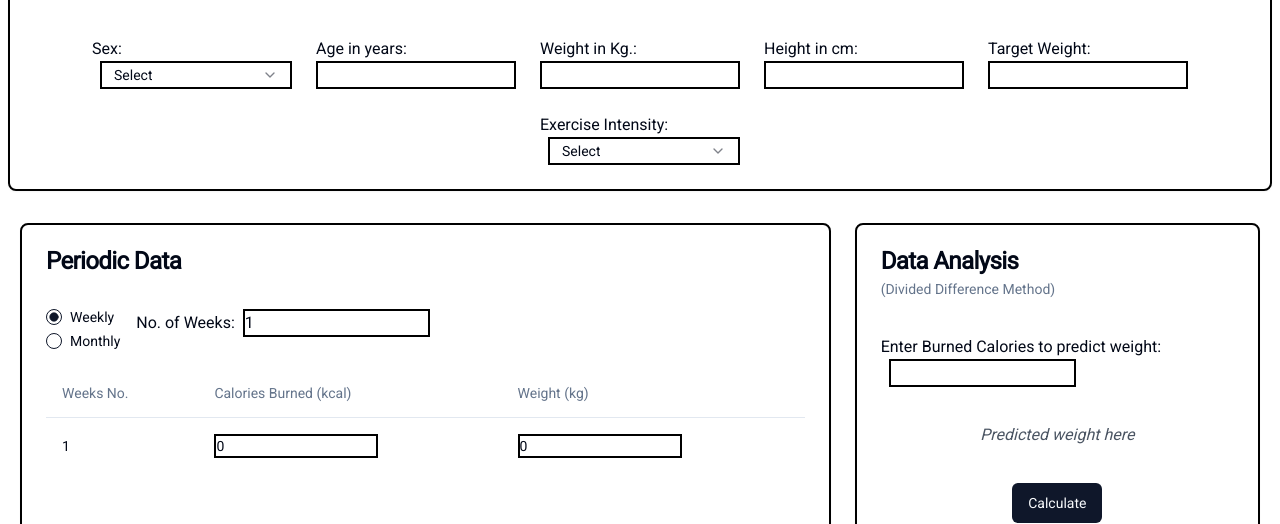
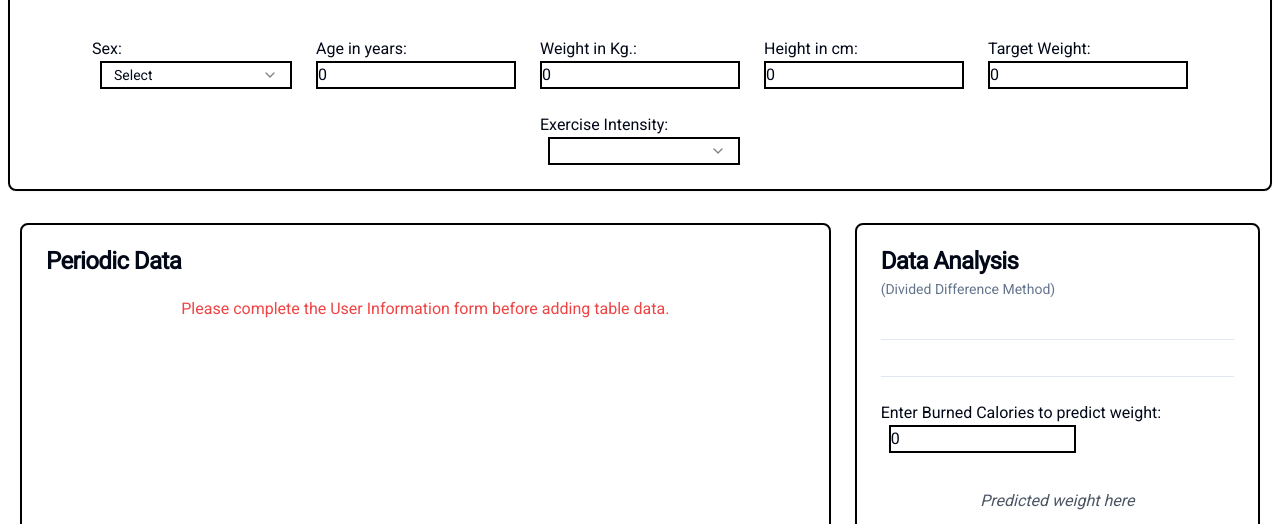
Before and after one commit to vaebelle/Weight-Wise, a Next.js app: page / in a window 1280 px wide. Shown: the part 149-673 px from the top of the page. Built offline with nearby package versions, Linux system fonts and the light colour scheme.

Commit message:
Update: Added BMR and AMR status

```diff
--- /dev/null
+++ b/app/amr.ts
@@ -0,0 +1,5 @@
+export function calculateAMR(bmr: number, activityLevel: number): number{
+    return bmr*activityLevel;
+}
+
+//amr refers to the calories burned through physical activity
--- /dev/null
+++ b/app/bmr.ts
@@ -0,0 +1,22 @@
+interface BMRInput{
+    sex: "male" | "female";
+    weight: number;
+    height: number;
+    age: number;
+}
+
+export function calculateBMR(input: BMRInput): number{
+    const {sex, weight, height, age} = input;
+
+    if (!weight || !height || !age || !sex) {
+        throw new Error("All inputs (sex, weight, height, and age) are required.");
+      }
+
+      if (sex === "male") {
+        return 10 * weight + 6.25 * height - 5 * age + 5;
+      } else if (sex === "female") {
+        return 10 * weight + 6.25 * height - 5 * age - 161;
+      } else {
+        throw new Error("Invalid sex provided. Must be 'male' or 'female'.");
+      }
+}
--- a/app/page.jsx
+++ b/app/page.jsx
@@ -31,23 +31,28 @@ import {
 } from "../components/ui/select";
 import { Description } from "@headlessui/react";
 
+import { Separator } from "../components/ui/separator";
+
 // Import the interpolation function
 import { dividedDifference } from "./dividedDifference";
-
-// Placeholder for chart only
+import { calculateBMR } from "./bmr";
+import { calculateAMR } from "./amr";
 
 export default function MainPage() {
-  const [sex, setSex] = useState();
-  const [age, setAge] = useState();
-  const [weight, setWeight] = useState();
-  const [height, setHeight] = useState();
-  const [tar_weight, setTarWeight] = useState();
-  const [ex_int, setIntensity] = useState();
+  const [sex, setSex] = useState("");
+  const [age, setAge] = useState(0);
+  const [weight, setWeight] = useState(0);
+  const [height, setHeight] = useState(0);
+  const [tar_weight, setTarWeight] = useState(0);
+  const [ex_int, setIntensity] = useState(0);
   const [time_int, setTimeInterval] = useState("Weeks");
-  const [predict, setPredict] = useState();
+  const [predict, setPredict] = useState(0);
   const [no_time, setTime] = useState(1);
   const [rows, setRows] = useState([]);
   const [predictedWeight, setPredictedWeight] = useState(null); // Store the predicted weight
+  const [isFormComplete, setIsFormComplete] = useState(false);
+  const [bmr, setBMR] = useState(null);
+  const [amr, setAMR] = useState(null);
 
   const handleRadiobutton = (value) => {
     setTimeInterval(value);
@@ -89,6 +94,17 @@ export default function MainPage() {
     }
   };
 
+  useEffect(() => {
+    const isComplete =
+      sex &&
+      age > 0 &&
+      weight > 0 &&
+      height > 0 &&
+      tar_weight > 0 &&
+      ex_int > 0;
+    setIsFormComplete(isComplete);
+  }, [sex, age, weight, height, tar_weight, ex_int]);
+
   const chartdata =
     rows.map((row) => ({
       calorie: row.cal_burn,
@@ -98,6 +114,42 @@ export default function MainPage() {
   if (predictedWeight) {
     chartdata.push({ calorie: predict, Weight: predictedWeight });
   }
+
+  // //FOR BMR CALCULATIONS
+  // const handleBMRCalculation = () => {
+  //   try {
+  //     const input = {
+  //       sex: sex,
+  //       weight: parseFloat(weight),
+  //       height: parseFloat(height),
+  //       age: parseInt(age, 10),
+  //     };
+
+  //     const result = calculateBMR(input);
+  //     setBMR(result);
+  //   } catch (error) {
+  //     console.error("Error calculating BMR:", error);
+  //     setBMR(null);
+  //   }
+  // };
+
+  useEffect(() => {
+    // Calculate BMR only when valid inputs are present
+    if (sex && weight > 0 && height > 0 && age > 0) {
+      const input = {
+        sex,
+        weight: parseFloat(weight),
+        height: parseFloat(height),
+        age: parseInt(age, 10),
+      };
+      const calculatedBMR = calculateBMR(input);
+      setBMR(calculatedBMR);
+
+      // Calculate AMR based on BMR and selected intensity level
+      const calculatedAMR = calculateAMR(calculatedBMR, parseFloat(ex_int));
+      setAMR(calculatedAMR);
+    }
+  }, [sex, weight, height, age, ex_int]); // Recalculate when any of these values change
 
   return (
     <>
@@ -220,6 +272,13 @@ export default function MainPage() {
             <CardTitle>Periodic Data</CardTitle>
           </CardHeader>
           <CardContent>
+            {!isFormComplete ? (
+              <div className="text-red-500 text-center">
+                Please complete the User Information form before adding table
+                data.
+              </div>
+            ) : (
+              <>
                 <div className="flex flex-col sm:flex-row gap-4">
                   <div className="flex flex-row mt-3">
                     <RadioGroup
@@ -251,29 +310,27 @@ export default function MainPage() {
                   <Table>
                     <TableHeader>
                       <TableRow>
-                    <TableHead className="w-auto">{time_int} No.</TableHead>
+                        <TableHead>Week No.</TableHead>
                         <TableHead>Calories Burned (kcal)</TableHead>
                         <TableHead>Weight (kg)</TableHead>
                       </TableRow>
                     </TableHeader>
                     <TableBody>
-                  {/* Dynamic Rows */}
                       {rows.map((row, index) => (
                         <TableRow key={index}>
-                      <TableCell className="font-medium">{row.id}</TableCell>
+                          <TableCell>{row.id}</TableCell>
                           <TableCell>
                             <input
                               type="number"
                               className="border-2 border-black"
                               value={row.cal_burn}
-                          onChange={(e) => {
+                              onChange={(e) =>
                                 handleInputChange(
                                   index,
                                   "cal_burn",
                                   e.target.value
-                            );
-                            console.log(e.target.value);
-                          }}
+                                )
+                              }
                             />
                           </TableCell>
                           <TableCell>
@@ -281,10 +338,13 @@ export default function MainPage() {
                               type="number"
                               className="border-2 border-black"
                               value={row.weight}
-                          onChange={(e) => {
-                            handleInputChange(index, "weight", e.target.value);
-                            console.log(e.target.value);
-                          }}
+                              onChange={(e) =>
+                                handleInputChange(
+                                  index,
+                                  "weight",
+                                  e.target.value
+                                )
+                              }
                             />
                           </TableCell>
                         </TableRow>
@@ -292,6 +352,8 @@ export default function MainPage() {
                     </TableBody>
                   </Table>
                 </div>
+              </>
+            )}
           </CardContent>
         </Card>
 
@@ -302,7 +364,25 @@ export default function MainPage() {
             <CardDescription>(Divided Difference Method)</CardDescription>
           </CardHeader>
           <CardContent>
-            <div className="mt-3">
+            <Separator className="my-4" />
+            {/* AMR and BMR Display */}
+            <div className="flex justify-between mt-5">
+              {bmr && amr && (
+                <>
+                  <div className="flex-1 text-center">
+                    <label className="font-semibold">Your BMR:</label>
+                    <div>{bmr.toFixed(2)} kcal/day</div>
+                  </div>
+
+                  <div className="flex-1 text-center">
+                    <label className="font-semibold">Your AMR:</label>
+                    <div>{amr.toFixed(2)} kcal/day</div>
+                  </div>
+                </>
+              )}
+            </div>
+            <Separator className="my-4" />
+            <div className="mt-6">
               <label>Enter Burned Calories to predict weight:</label>
               <input
                 type="number"
@@ -317,10 +397,40 @@ export default function MainPage() {
             <div className="flex justify-center py-9">
               <label className="italic text-gray-600">
                 {predictedWeight
-                  ? `${predictedWeight} kg`
+                  ? `${predictedWeight.toFixed(2)} kg`
                   : "Predicted weight here"}
               </label>
             </div>
+
+            {/* Conditional Message */}
+            <div className="mt-4 text-center">
+              {predictedWeight && weight && (
+                <div>
+                  {predictedWeight > tar_weight ? (
+                    <span className="text-red-500 font-bold">
+                      Your predicted weight exceeds your target weight. Consider
+                      increasing your exercise intensity or calorie burn to meet
+                      your target.
+                    </span>
+                  ) : predictedWeight < tar_weight ? (
+                    <span className="text-blue-500 font-bold">
+                      Your predicted weight is below your target weight. Adjust
+                      your activity level to align with your goals.
+                    </span>
+                  ) : predictedWeight == tar_weight ? (
+                    <span className="text-green-500 font-bold">
+                      You reach the target weight! Keep up the good work!
+                    </span>
+                  ) : (
+                    <span className="text-green-500 font-bold">
+                      You are on track to reach your target weight. Keep up the
+                      good work!
+                    </span>
+                  )}
+                </div>
+              )}
+            </div>
+
             <div className="flex justify-center ">
               <Button onClick={(e) => handlePredictChange(predict)}>
                 Calculate
--- /dev/null
+++ b/components/ui/separator.jsx
@@ -0,0 +1,28 @@
+"use client";
+
+import * as React from "react";
+import * as SeparatorPrimitive from "@radix-ui/react-separator";
+
+import { cn } from "../../lib/utils";
+
+const Separator = React.forwardRef(
+  (
+    { className, orientation = "horizontal", decorative = true, ...props },
+    ref
+  ) => (
+    <SeparatorPrimitive.Root
+      ref={ref}
+      decorative={decorative}
+      orientation={orientation}
+      className={cn(
+        "shrink-0 bg-border",
+        orientation === "horizontal" ? "h-[1px] w-full" : "h-full w-[1px]",
+        className
+      )}
+      {...props}
+    />
+  )
+);
+Separator.displayName = SeparatorPrimitive.Root.displayName;
+
+export { Separator };
--- a/package.json
+++ b/package.json
@@ -17,6 +17,7 @@
     "@radix-ui/react-label": "^2.1.0",
     "@radix-ui/react-radio-group": "^1.2.1",
     "@radix-ui/react-select": "^2.1.2",
+    "@radix-ui/react-separator": "^1.1.0",
     "@radix-ui/react-slot": "^1.1.0",
     "@remixicon/react": "^4.5.0",
     "@tremor/react": "^3.18.4",
```
Also changed, not shown: 1 other file (tests, documents, lock files or other folders). Lines whose indentation alone changed are shown as unchanged.
